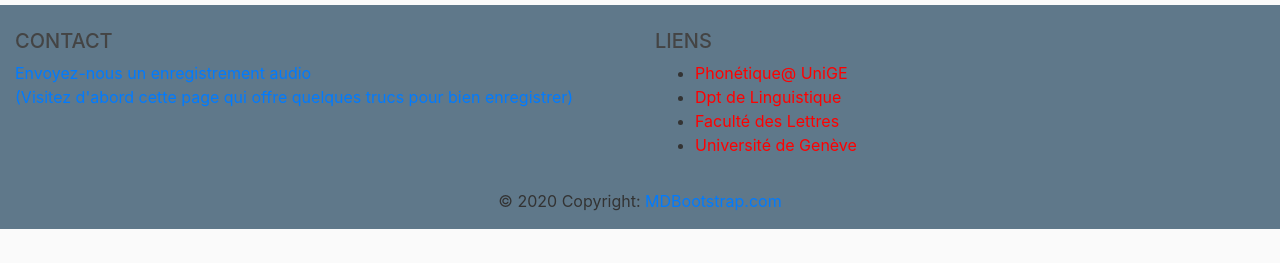
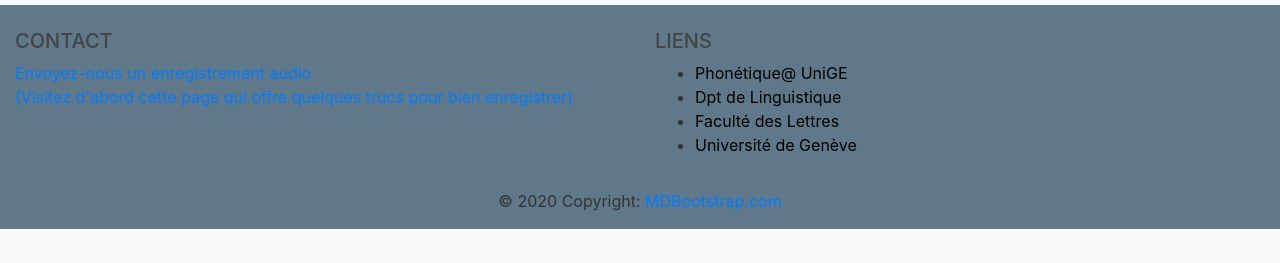
Before and after one commit to ConstiDami/ProjetPetitPrince, a Flask app: page /carte in a window 1280 px wide. Shown: the part 537-800 px from the top of the page. Run offline with Flask 2, Linux system fonts and the light colour scheme; some libraries are stand-ins or nearby versions.

Commit message:
Update main.css

```diff
--- a/Prince2020/static/stylesheets/main.css
+++ b/Prince2020/static/stylesheets/main.css
@@ -48,5 +48,5 @@ h1, h2, h3, h4, h5, h6 {
 
 /*liens*/
 .text-my-own-color {
-  color: red !important; // Define your own color in your CSS
+  color: black !important; // Define your own color in your CSS
 }
```
